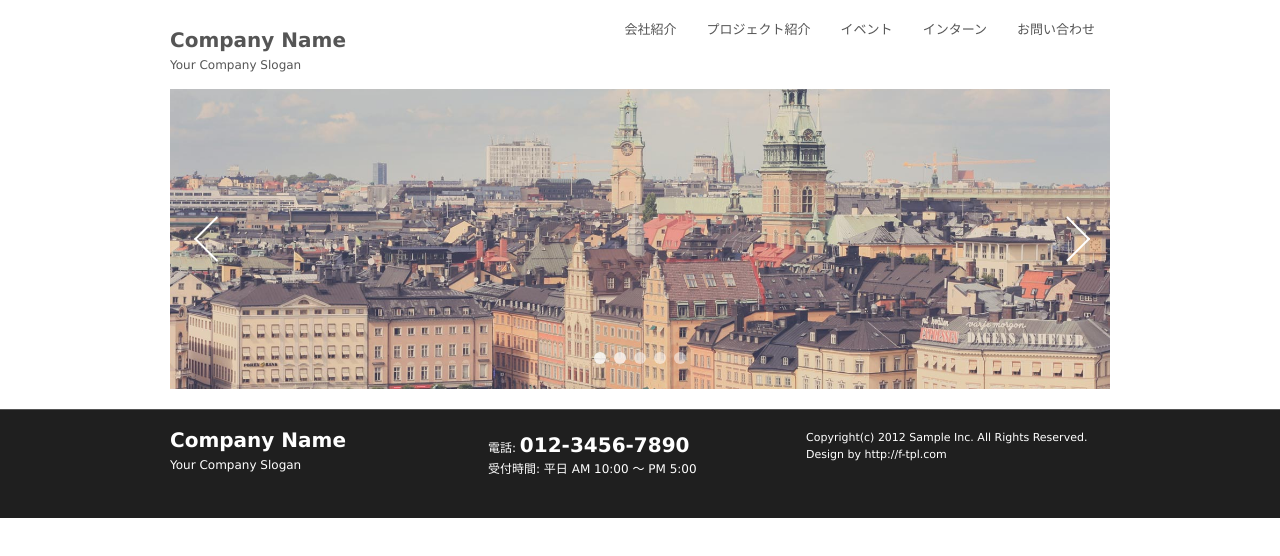
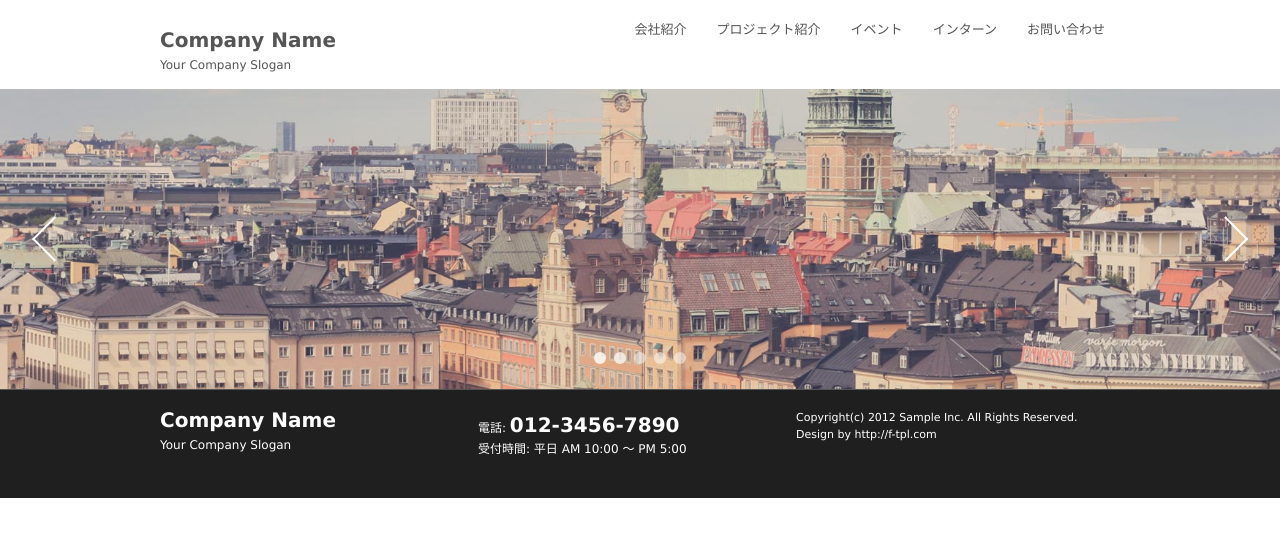
Before and after one commit to kuroki-ty/akusone_hp, a plain HTML site: page Plan_a/index.html in a window 1280 px wide. Drawn offline with Linux system fonts and the light colour scheme.

Commit message:
wrapperのmarginを変更

```diff
--- a/Plan_a/css/style.css
+++ b/Plan_a/css/style.css
@@ -47,7 +47,7 @@ margin:0 auto;
 width:100%;
 }
 
-#container{
+.container{
 	height:300px;
 }
 
@@ -330,12 +330,16 @@ font-weight:bold;
 
 /* PC用 */
 @media only screen and (min-width:960px){
-	#wrapper,.inner{
-	width:940px;
-	padding:0;
+	#wrapper{
+		margin: 0;
+		padding: 0;
+		width: 100%;
 	}
 
-	#wrapper{padding-bottom:20px;}
+	.inner{
+		width:960px;
+		padding:0;
+	}
 
   nav div.panel{
 	display:block !important;
--- a/Plan_a/index.html
+++ b/Plan_a/index.html
@@ -42,15 +42,14 @@
 	 		</div>
 	    </nav>
 		<!-- メインナビゲーション -->
-
   	</div>
 </div>
 <!-- / ヘッダー -->
 
-</div>
-
+<!-- WRAPPER -->
 <div id="wrapper">
-	<div id="container">
+	<!--div class="inner"-->
+		<div class="container">
 		  	<div id="theTarget">
 			    <div style="background-image: url(images/test1.jpg)"></div>
 			    <div style="background-image: url(images/test2.jpg)"></div>
@@ -59,6 +58,7 @@
 			    <div style="background-image: url(images/test5.jpg)"></div>
 		  	</div>
 		</div>
+	<!--/div-->
 </div>
 <!-- / WRAPPER -->
 
```
Lines whose indentation alone changed are shown as unchanged.
